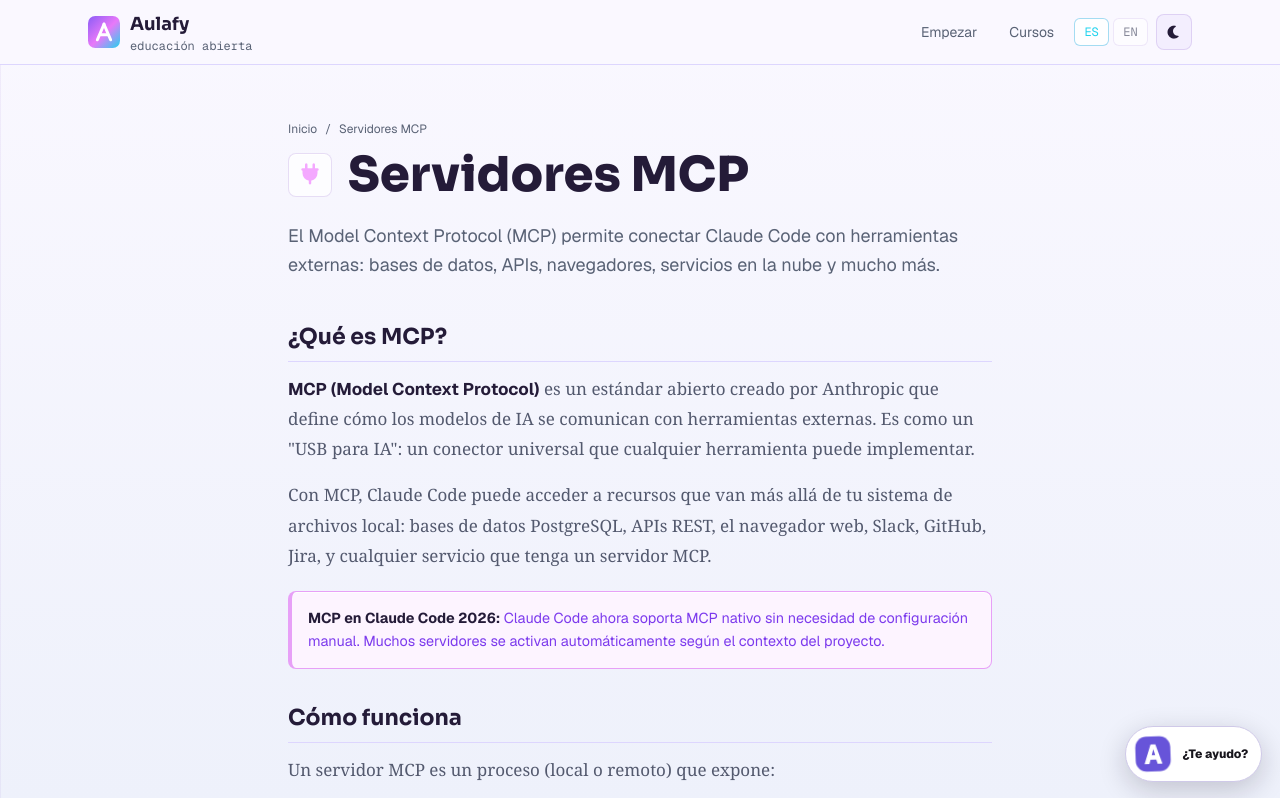
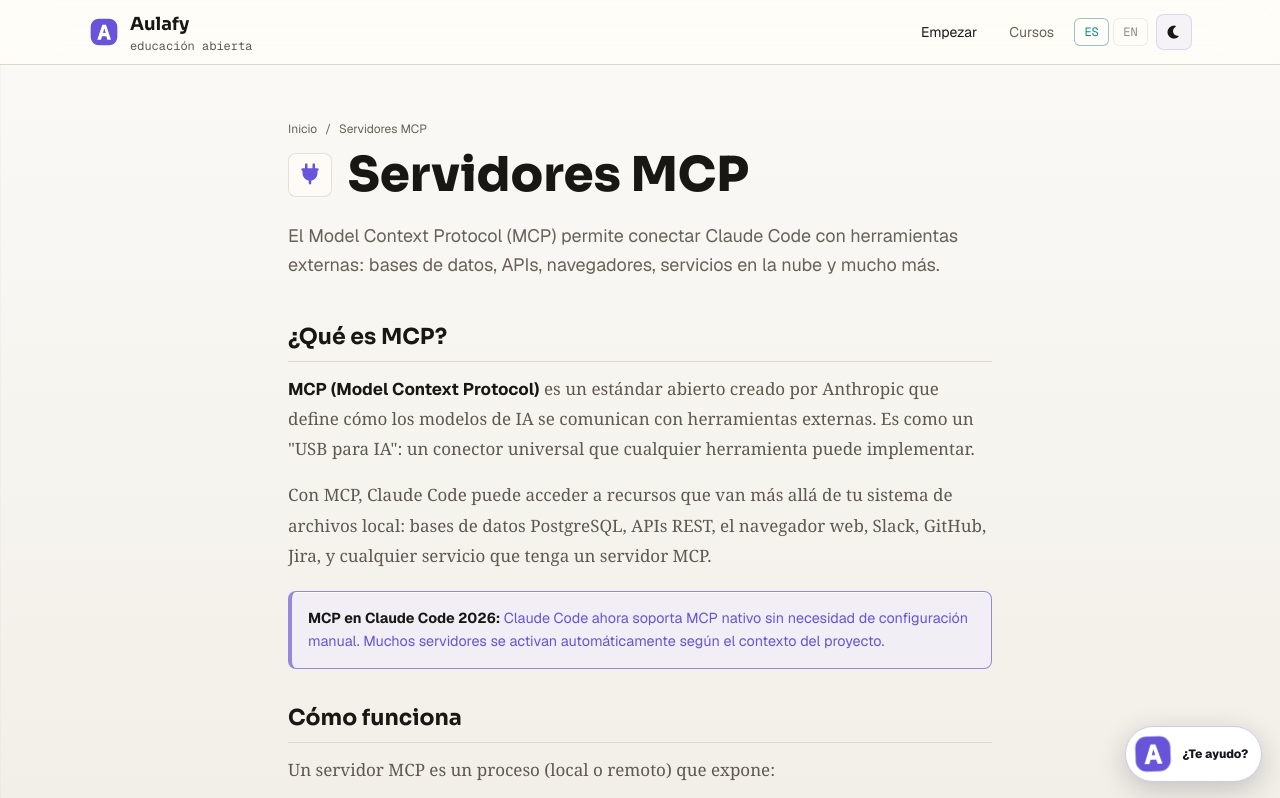
Before and after one commit to aulafy/claude, a Next.js app: page /mcp in a window 1280 px wide. Shown: the top 798 px of the page. Built offline with nearby package versions, Linux system fonts and the light colour scheme; no server answers.

Commit message:
Unificar identidad visual de Aulafy
Co-authored-by: Aulafy <179049331+aulafy@users.noreply.github.com>

```diff
--- a/app/globals.css
+++ b/app/globals.css
@@ -1,60 +1,52 @@
 @import "tailwindcss";
 
 :root {
-  --bg: #0b0914;
-  --bg-depth: #080a13;
-  --sidebar-bg: #110d1e;
-  --border: #2b2440;
-  --text: #f3efff;
-  --muted: #a9a3bb;
-  --accent: #8b5cf6;
-  --accent-hover: #c084fc;
-  --code-bg: #151128;
-  --panel: #121020;
-  --panel-soft: rgba(25, 19, 45, 0.78);
-  --surface: rgba(139, 92, 246, 0.06);
-  --surface-border: rgba(216, 180, 254, 0.15);
-  --brand-violet: #8b5cf6;
-  --brand-fuchsia: #e879f9;
-  --brand-cyan: #22d3ee;
+  --bg: #fbfaf7;
+  --bg-depth: #f2efe8;
+  --sidebar-bg: #fffdf8;
+  --border: #ded8ca;
+  --text: #191714;
+  --muted: #686158;
+  --accent: #6754d9;
+  --accent-hover: #4e3fbe;
+  --code-bg: #16151a;
+  --panel: #fffdf8;
+  --panel-soft: rgba(255, 253, 248, 0.86);
+  --surface: rgba(103, 84, 217, 0.06);
+  --surface-border: rgba(103, 84, 217, 0.18);
+  --brand-violet: #6754d9;
+  --brand-fuchsia: #6754d9;
+  --brand-cyan: #0f8f8a;
   --font-ui: var(--font-geist-sans), -apple-system, BlinkMacSystemFont, "Segoe UI", sans-serif;
   --font-reading: Georgia, "Times New Roman", serif;
   --font-code: var(--font-geist-mono), "JetBrains Mono", "Fira Code", Consolas, monospace;
-  --signal-amber: #e879f9;
-  --signal-cyan: #22d3ee;
-  --signal-green: #34d399;
-  --signal-violet: #8b5cf6;
-  --signal-rose: #f472b6;
-  --aula-grid: rgba(216, 180, 254, 0.045);
-  --capsule-bg: rgba(20, 15, 35, 0.76);
-  --capsule-bg-strong: rgba(31, 23, 53, 0.88);
-  --capsule-border: rgba(216, 180, 254, 0.13);
-  --capsule-border-strong: rgba(232, 121, 249, 0.3);
-  --capsule-shadow: 0 20px 70px rgba(0, 0, 0, 0.24);
-  --capsule-shine: rgba(232, 121, 249, 0.09);
+  --signal-amber: #a76714;
+  --signal-cyan: #0f8f8a;
+  --signal-green: #23744a;
+  --signal-violet: #6754d9;
+  --signal-rose: #9a4f6e;
+  --aula-grid: rgba(103, 84, 217, 0.035);
+  --capsule-bg: rgba(255, 253, 248, 0.84);
+  --capsule-bg-strong: rgba(255, 253, 248, 0.96);
+  --capsule-border: rgba(42, 36, 28, 0.13);
+  --capsule-border-strong: rgba(103, 84, 217, 0.34);
+  --capsule-shadow: 0 18px 60px rgba(39, 33, 24, 0.1);
+  --capsule-shine: rgba(255, 255, 255, 0.86);
 }
 
-html.light {
-  --bg: #faf8ff;
-  --bg-depth: #eef1fb;
-  --sidebar-bg: #ffffff;
-  --border: #ddd6fe;
-  --text: #241b38;
-  --muted: #596275;
-  --accent: #7c3aed;
-  --accent-hover: #6d28d9;
-  --code-bg: #f1effb;
-  --panel: #ffffff;
-  --panel-soft: rgba(255, 255, 255, 0.82);
-  --surface: rgba(124, 58, 237, 0.05);
-  --surface-border: rgba(91, 33, 182, 0.14);
-  --aula-grid: rgba(91, 33, 182, 0.055);
-  --capsule-bg: rgba(255, 255, 255, 0.86);
-  --capsule-bg-strong: rgba(255, 255, 255, 0.95);
-  --capsule-border: rgba(91, 33, 182, 0.14);
-  --capsule-border-strong: rgba(124, 58, 237, 0.28);
-  --capsule-shadow: 0 18px 60px rgba(76, 29, 149, 0.1);
-  --capsule-shine: rgba(255, 255, 255, 0.86);
+html.dark {
+  --bg: #17151c;
+  --bg-depth: #111015;
+  --sidebar-bg: #17151c;
+  --border: #38333f;
+  --text: #f6f1e8;
+  --muted: #b7ada0;
+  --panel: #1d1a22;
+  --panel-soft: rgba(29, 26, 34, 0.88);
+  --capsule-bg: rgba(29, 26, 34, 0.84);
+  --capsule-bg-strong: rgba(34, 30, 40, 0.96);
+  --capsule-border: rgba(246, 241, 232, 0.14);
+  --capsule-shadow: 0 18px 60px rgba(0, 0, 0, 0.26);
 }
 
 html {
@@ -94,9 +86,9 @@ body {
 
 /* Scrollbar */
 ::-webkit-scrollbar { width: 5px; height: 5px; }
-::-webkit-scrollbar-track { background: #18181b; }
-::-webkit-scrollbar-thumb { background: #3f3f46; border-radius: 3px; }
-::-webkit-scrollbar-thumb:hover { background: #52525b; }
+::-webkit-scrollbar-track { background: var(--bg-depth); }
+::-webkit-scrollbar-thumb { background: #b9b0a1; border-radius: 3px; }
+::-webkit-scrollbar-thumb:hover { background: #8f8576; }
 
 .aula-skip-link {
   position: fixed;
@@ -185,8 +177,8 @@ code {
   font-size: 0.875em;
 }
 :not(pre) > code {
-  background: #27272a;
-  color: #a78bfa;
+  background: color-mix(in srgb, var(--accent) 9%, var(--panel));
+  color: var(--accent);
   padding: 0.15em 0.4em;
   border-radius: 4px;
   font-size: 0.85em;
@@ -261,18 +253,18 @@ tr:nth-child(even) td { background: #0f0f11; }
 
 /* kbd */
 kbd {
-  background: #27272a;
-  border: 1px solid #3f3f46;
+  background: color-mix(in srgb, var(--accent) 8%, var(--panel));
+  border: 1px solid var(--border);
   border-radius: 4px;
   padding: 0.1em 0.4em;
   font-size: 0.8em;
-  color: #e4e4e7;
+  color: var(--text);
 }
 
 /* ===== Landing de Aulafy (home) ===== */
 .font-display { font-family: var(--font-sora), "Sora", system-ui, sans-serif; }
 .grad-text {
-  background: linear-gradient(105deg, var(--brand-violet) 0%, var(--brand-fuchsia) 52%, var(--brand-cyan) 100%);
+  background: linear-gradient(105deg, var(--text) 0%, var(--brand-violet) 58%, var(--brand-cyan) 100%);
   background-clip: text;
   -webkit-background-clip: text;
   -webkit-text-fill-color: transparent;
@@ -433,7 +425,7 @@ kbd {
   bottom: auto;
   left: 0;
   height: 2px;
-  background: linear-gradient(90deg, var(--brand-violet), var(--brand-fuchsia), var(--brand-cyan), transparent 78%);
+  background: linear-gradient(90deg, var(--brand-violet), var(--brand-cyan), transparent 78%);
   opacity: 0.78;
   pointer-events: none;
 }
@@ -477,7 +469,7 @@ kbd {
 
 .aula-disclosure[open] > summary .aula-disclosure-icon {
   transform: rotate(90deg);
-  color: var(--signal-cyan);
+  color: var(--accent);
 }
 
 .aula-meta {
@@ -580,8 +572,8 @@ kbd {
 }
 
 .aula-button-primary {
-  border: 1px solid color-mix(in srgb, var(--brand-fuchsia) 58%, var(--capsule-border));
-  background: linear-gradient(135deg, var(--brand-violet), var(--brand-fuchsia) 56%, var(--brand-cyan));
+  border: 1px solid var(--accent);
+  background: var(--text);
   color: #fff;
 }
 
@@ -693,12 +685,7 @@ pre.aula-terminal {
   display: block;
   height: 100%;
   border-radius: inherit;
-  background: linear-gradient(90deg, var(--brand-violet), var(--brand-fuchsia), var(--brand-cyan));
-}
-
-html:not(.light) [class*="text-zinc-500"],
-html:not(.light) [class*="text-zinc-600"] {
-  color: #a1a1aa !important;
+  background: linear-gradient(90deg, var(--brand-violet), var(--brand-cyan));
 }
 
 .theme-toggle {
@@ -728,11 +715,11 @@ html:not(.light) [class*="text-zinc-600"] {
   justify-content: center;
 }
 
-html.light ::-webkit-scrollbar-track { background: #edf2f7; }
-html.light ::-webkit-scrollbar-thumb { background: #c6d1df; }
-html.light ::-webkit-scrollbar-thumb:hover { background: #9dadbf; }
+html:not(.dark) ::-webkit-scrollbar-track { background: var(--bg-depth); }
+html:not(.dark) ::-webkit-scrollbar-thumb { background: #b9b0a1; }
+html:not(.dark) ::-webkit-scrollbar-thumb:hover { background: #8f8576; }
 
-html.light body {
+html:not(.dark) body {
   background:
     linear-gradient(var(--aula-grid) 1px, transparent 1px),
     linear-gradient(90deg, var(--aula-grid) 1px, transparent 1px),
@@ -742,72 +729,76 @@ html.light body {
   color: var(--text);
 }
 
-html.light [class*="bg-zinc-950"],
-html.light [class*="bg-[#0a0a12]"],
-html.light [class*="bg-[#0b0914]"] {
+html:not(.dark) [class*="bg-zinc-950"],
+html:not(.dark) [class*="bg-[#0a0a12]"],
+html:not(.dark) [class*="bg-[#0b0914]"] {
   background-color: var(--bg) !important;
 }
 
-html.light [class*="bg-zinc-900"],
-html.light [class*="bg-zinc-800"] {
+html:not(.dark) [class*="bg-zinc-900"],
+html:not(.dark) [class*="bg-zinc-800"] {
   background-color: var(--panel-soft) !important;
 }
 
-html.light [class*="hover:bg-zinc-800"]:hover,
-html.light [class*="hover:bg-zinc-900"]:hover {
-  background-color: #edf2f7 !important;
+html:not(.dark) [class*="hover:bg-zinc-800"]:hover,
+html:not(.dark) [class*="hover:bg-zinc-900"]:hover {
+  background-color: color-mix(in srgb, var(--accent) 7%, var(--panel)) !important;
 }
 
-html.light [class*="border-zinc-800"],
-html.light [class*="border-zinc-700"],
-html.light [class*="border-white/5"],
-html.light [class*="border-white/10"] {
+html:not(.dark) [class*="border-zinc-800"],
+html:not(.dark) [class*="border-zinc-700"],
+html:not(.dark) [class*="border-white/5"],
+html:not(.dark) [class*="border-white/10"] {
   border-color: var(--border) !important;
 }
 
-html.light [class*="text-white"],
-html.light [class*="text-zinc-100"],
-html.light [class*="text-zinc-200"],
-html.light .prose strong {
+html:not(.dark) [class*="text-white"],
+html:not(.dark) [class*="text-zinc-100"],
+html:not(.dark) [class*="text-zinc-200"],
+html:not(.dark) .prose strong {
   color: var(--text) !important;
 }
 
-html.light [class*="text-zinc-300"],
-html.light [class*="text-zinc-400"],
-html.light [class*="text-zinc-500"],
-html.light [class*="text-zinc-600"] {
+html:not(.dark) [class*="text-zinc-300"],
+html:not(.dark) [class*="text-zinc-400"],
+html:not(.dark) [class*="text-zinc-500"],
+html:not(.dark) [class*="text-zinc-600"] {
   color: var(--muted) !important;
 }
 
-html.light [class*="text-violet-400"],
-html.light [class*="hover:text-violet-400"]:hover,
-html.light .prose a {
+html:not(.dark) [class*="text-violet"],
+html:not(.dark) [class*="hover:text-violet"]:hover,
+html:not(.dark) [class*="text-fuchsia"],
+html:not(.dark) [class*="hover:text-fuchsia"]:hover,
+html:not(.dark) [class*="text-cyan"],
+html:not(.dark) [class*="hover:text-cyan"]:hover,
+html:not(.dark) .prose a {
   color: var(--accent) !important;
 }
 
-html.light a[class*="bg-violet-500"],
-html.light button[class*="bg-violet-500"],
-html.light [class*="from-[#8b5cf6]"],
-html.light [class*="from-violet-400"] {
+html:not(.dark) a[class*="bg-violet-500"],
+html:not(.dark) button[class*="bg-violet-500"],
+html:not(.dark) [class*="from-[#8b5cf6]"],
+html:not(.dark) [class*="from-violet-400"] {
   color: #fff !important;
 }
 
-html.light .grad-text {
+html:not(.dark) .grad-text {
   text-shadow:
     0 0 22px color-mix(in srgb, var(--brand-cyan) 18%, transparent),
     0 0 36px color-mix(in srgb, var(--brand-fuchsia) 14%, transparent);
 }
 
-html.light .glass {
+html:not(.dark) .glass {
   background: var(--capsule-bg);
   border-color: var(--capsule-border);
 }
 
-html.light pre,
-html.light :not(pre) > code,
-html.light kbd {
+html:not(.dark) pre,
+html:not(.dark) :not(pre) > code,
+html:not(.dark) kbd {
   background: var(--code-bg) !important;
-  color: #334155;
+  color: #f6f1e8;
   border-color: var(--border);
 }
 
--- a/components/AulafyNexusLanding.tsx
+++ b/components/AulafyNexusLanding.tsx
@@ -1,6 +1,7 @@
 "use client";
 
 import Link from "next/link";
+import BrandMark from "@/components/BrandMark";
 import LandingLearningGuide from "@/components/LandingLearningGuide";
 import styles from "@/components/AulafyNexusLanding.module.css";
 
@@ -82,7 +83,7 @@ export default function AulafyNexusLanding({ courseCount, lessonCount, locale =
       <a className={styles.skip} href="#main-content">{text.skip}</a>
       <header className={styles.header}>
         <Link className={styles.brand} href={english ? "/en" : "/"} aria-label="Aulafy">
-          <span aria-hidden="true">A</span><strong>Aulafy</strong>
+          <BrandMark /><strong>Aulafy</strong>
         </Link>
         <nav aria-label={english ? "Main navigation" : "Navegación principal"}>
           <a href="#camino">{text.learn}</a>
--- /dev/null
+++ b/components/BrandMark.tsx
@@ -0,0 +1,9 @@
+export default function BrandMark({ className, title }: { className?: string; title?: string }) {
+  return (
+    <svg viewBox="0 0 96 96" className={className} xmlns="http://www.w3.org/2000/svg" aria-hidden={title ? undefined : true} role={title ? "img" : undefined}>
+      {title ? <title>{title}</title> : null}
+      <rect x="8" y="8" width="80" height="80" rx="25" fill="currentColor" />
+      <path d="M28 71 43 26h11l15 45H58l-3-10H42l-3 10H28Zm17-20h8l-4-14-4 14Z" fill="#fff" />
+    </svg>
+  );
+}
--- a/components/SiteHeader.tsx
+++ b/components/SiteHeader.tsx
@@ -1,52 +1,32 @@
 import Link from "next/link";
 import LanguageSwitch from "@/components/LanguageSwitch";
 import ThemeToggle from "@/components/ThemeToggle";
+import BrandMark from "@/components/BrandMark";
 import type { Locale } from "@/lib/i18n";
-
-function BrandIcon({ id, className }: { id: string; className?: string }) {
-  return (
-    <svg viewBox="0 0 512 512" className={className} xmlns="http://www.w3.org/2000/svg" aria-hidden="true">
-      <defs>
-        <linearGradient id={id} x1="0" y1="0" x2="512" y2="512" gradientUnits="userSpaceOnUse">
-          <stop offset="0" stopColor="#8b5cf6" />
-          <stop offset="0.52" stopColor="#e879f9" />
-          <stop offset="1" stopColor="#22d3ee" />
-        </linearGradient>
-      </defs>
-      <rect width="512" height="512" rx="116" fill={`url(#${id})`} />
-      <g fill="none" stroke="#fff" strokeWidth="48" strokeLinecap="round" strokeLinejoin="round">
-        <path d="M256 132 L150 380" />
-        <path d="M256 132 L362 380" />
-        <path d="M198 300 L314 300" />
-      </g>
-      <circle cx="256" cy="120" r="15" fill="#fff" />
-    </svg>
-  );
-}
 
 export default function SiteHeader({ locale = "es" }: { locale?: Locale }) {
   const isEnglish = locale === "en";
 
   return (
-    <header className="sticky top-0 z-50 border-b border-zinc-800 bg-zinc-950/82 backdrop-blur-xl">
+    <header className="sticky top-0 z-50 border-b border-[var(--border)] bg-[var(--panel-soft)] backdrop-blur-xl">
       <div className="max-w-6xl mx-auto px-6 h-16 flex items-center justify-between">
         <Link href={isEnglish ? "/en" : "/"} className="flex items-center gap-2.5" aria-label={isEnglish ? "Aulafy home" : "Aulafy — inicio"}>
-          <BrandIcon id="lg-site" className="w-8 h-8" />
+          <BrandMark className="w-8 h-8 text-[var(--accent)]" />
           <span className="flex flex-col leading-none">
-            <span className="font-display font-bold text-white text-lg">Aulafy</span>
-            <span className="hidden sm:block aula-meta text-[10px] text-zinc-500">{isEnglish ? "open learning" : "educación abierta"}</span>
+            <span className="font-display font-bold text-[var(--text)] text-lg">Aulafy</span>
+            <span className="hidden sm:block aula-meta text-[10px]">{isEnglish ? "open learning" : "educación abierta"}</span>
           </span>
         </Link>
         <nav className="flex items-center gap-2" aria-label={isEnglish ? "Main navigation" : "Navegación principal"}>
           <Link
             href={isEnglish ? "/en/paths" : "/que-aprender-ia"}
-            className="hidden! sm:inline-flex! min-h-9 items-center px-3 py-2 text-sm text-zinc-300 hover:text-white"
+            className="hidden! sm:inline-flex! min-h-9 items-center px-3 py-2 text-sm text-[var(--text)] hover:text-[var(--accent)]"
           >
             {isEnglish ? "Start" : "Empezar"}
           </Link>
           <Link
             href={isEnglish ? "/en/courses" : "/cursos"}
-            className="hidden! md:inline-flex! min-h-9 items-center px-3 py-2 text-sm text-zinc-400 hover:text-white"
+            className="hidden! md:inline-flex! min-h-9 items-center px-3 py-2 text-sm text-[var(--muted)] hover:text-[var(--accent)]"
           >
             {isEnglish ? "Courses" : "Cursos"}
           </Link>
--- a/components/ThemeToggle.tsx
+++ b/components/ThemeToggle.tsx
@@ -3,19 +3,18 @@
 import { useEffect, useState } from "react";
 import Icon from "@/components/Icon";
 
-type Theme = "dark" | "light";
+type Theme = "light" | "dark";
 
 function applyTheme(theme: Theme) {
-  document.documentElement.classList.toggle("light", theme === "light");
+  document.documentElement.classList.toggle("dark", theme === "dark");
   document.documentElement.style.colorScheme = theme;
 }
 
 export default function ThemeToggle({ compact = false }: { compact?: boolean }) {
-  const [theme, setTheme] = useState<Theme>("dark");
+  const [theme, setTheme] = useState<Theme>("light");
 
   useEffect(() => {
-    const prefersLight = window.matchMedia("(prefers-color-scheme: light)").matches;
-    const next = prefersLight ? "light" : "dark";
+    const next = "light";
     applyTheme(next);
 
     const frame = window.requestAnimationFrame(() => setTheme(next));
```
Also changed, not shown: app/cursos/[slug]/page.tsx (+2 -8 lines), components/AuliGuide.tsx (+2 -10 lines), components/CourseSidebar.tsx (+24 -20 lines), components/Footer.tsx (+12 -8 lines), components/AulafyNexusLanding.module.css, components/CourseCurriculumMap.module.css.
